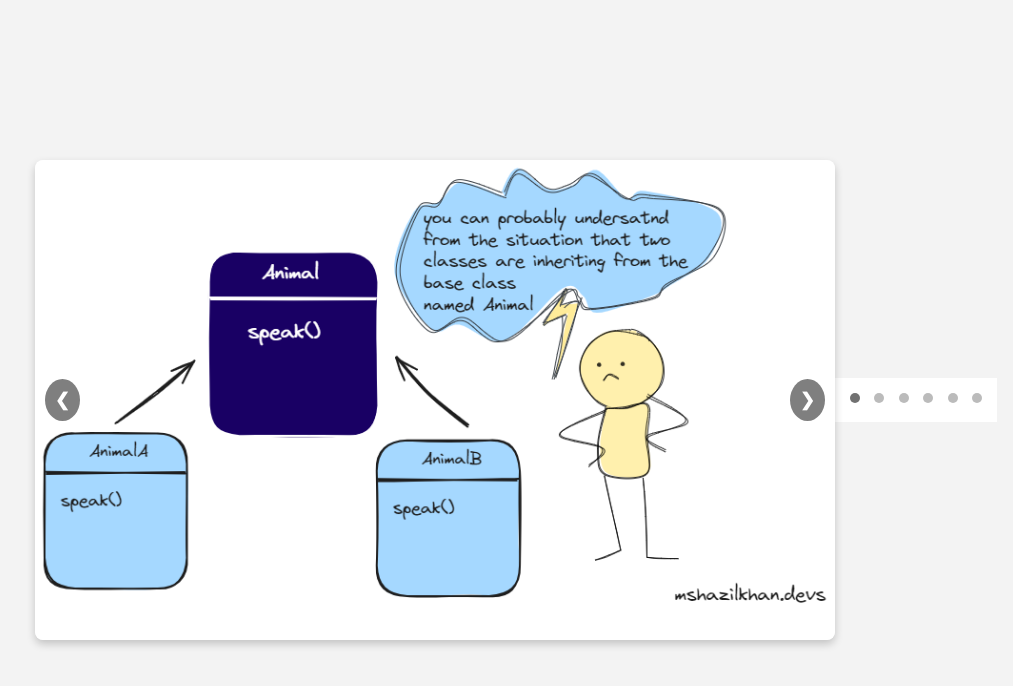
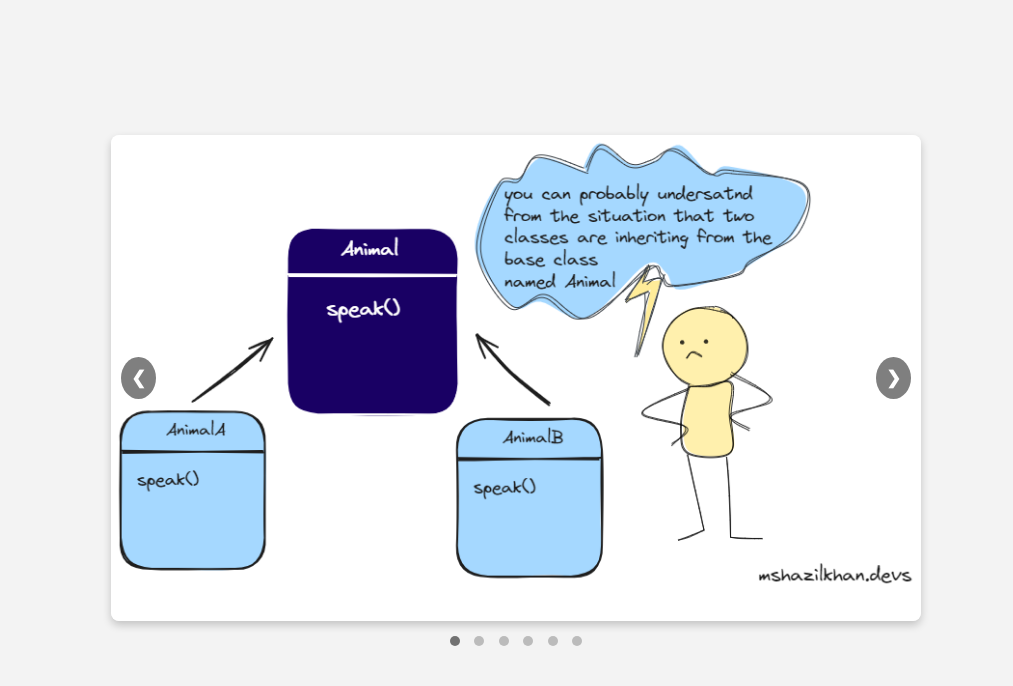
Before and after one commit to MShazilKhan7/content-demo-site, a plain HTML site: page index.html in a window 1280 px wide. Shown: the whole page, without its empty margins (124-1137 px from the left). Drawn offline with Linux system fonts and the light colour scheme.

Commit message:
new updates

```diff
--- a/index.html
+++ b/index.html
@@ -8,6 +8,7 @@
   </head>
   <body>
     <!-- Carousel structure -->
+    <div class="main-container">
       <div class="carousel">
         <div class="carousel-images">
           <img src="strategy_pattern/visuals/visual_01.png" alt="Image 1" />
@@ -28,6 +29,7 @@
         <span class="dot" onclick="currentSlide(4)"></span>
         <span class="dot" onclick="currentSlide(5)"></span>
       </div>
+    </div>
     <script src="script.js"></script>
   </body>
 </html>
--- a/style.css
+++ b/style.css
@@ -3,7 +3,7 @@
  body { display: flex; justify-content: center; align-items: center; min-height: 100vh; font-family: Arial, sans-serif; background-color: #f3f3f3; }
 
  /* Carousel styling */
- .carousel { width: 90%; max-width: 800px; position: relative; overflow: hidden; border-radius: 8px; box-shadow: 0 4px 8px rgba(0, 0, 0, 0.2); background-color: #fff;}
+ .carousel { width: 90%; max-width: 900px; position: relative; overflow: hidden; border-radius: 8px; box-shadow: 0 4px 8px rgba(0, 0, 0, 0.2); background-color: #fff;}
  .carousel-images { display: flex; transition: transform 0.5s ease-in-out; }
  .carousel img { width: 100%; height: 100%; border-radius: 8px; object-fit: contain; }
 
@@ -17,6 +17,13 @@
  .next { right: 10px; }
 
  /* Dots navigation */
- .dots-container { text-align: center; padding: 10px; background: #fff; }
- .dot { cursor: pointer; height: 10px; width: 10px; margin: 5px; background-color: #bbb; border-radius: 50%; display: inline-block; transition: background-color 0.3s ease; }
+ .dots-container { text-align: center; padding: 10px; ; }
+ .dot { cursor: pointer; height: 10px; width: 10px; margin: 5px; background-color: #bbb; border-radius: 50%; display: inline-block; transition: 0.3s ease; }
  .active, .dot:hover { background-color: #717171; }
+
+ .main-container{
+    display: flex;
+    flex-direction: column;
+    justify-content: center;
+    align-items: center;
+ }
```
Lines whose indentation alone changed are shown as unchanged.
